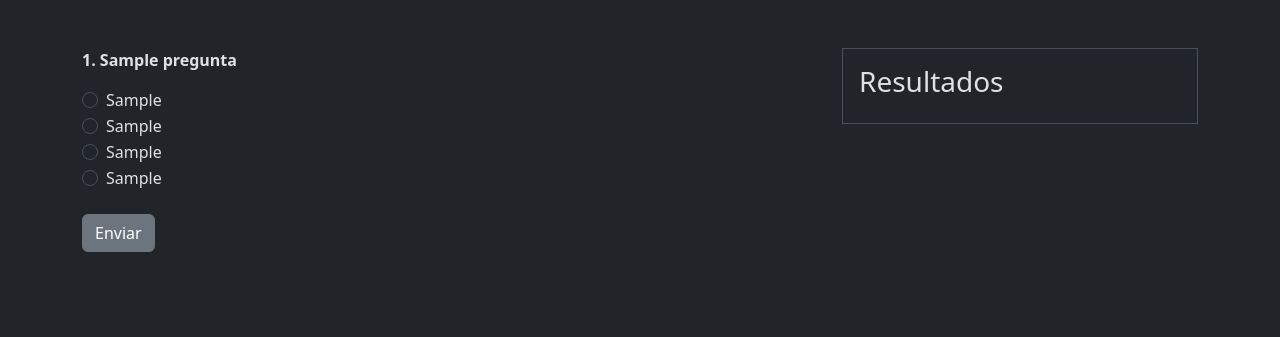
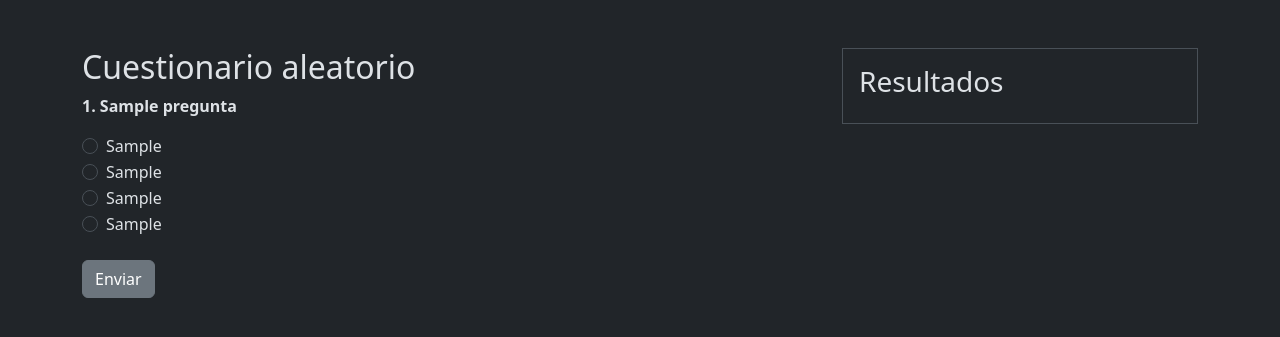
Before and after one commit to rnlagos/examenes, a Python web app: template app/templates/quiz.html in a window 1280 px wide. Shown: the top 337 px of the page. Run offline with Jinja, Linux system fonts and the light colour scheme; the template is opened without the code that fills it: most values are stand-ins (such as "Sample title", 1, 10 or a date in 2020).

Commit message:
quiz.html

```diff
--- a/app/templates/quiz.html
+++ b/app/templates/quiz.html
@@ -11,6 +11,7 @@
 <div class="container">
     <div class="row">
         <div class="col-md-8">
+            <h2>Cuestionario aleatorio</h2>
             <!-- Formulario del cuestionario -->
             <form id="quiz-form">
                 {% for pregunta in preguntas %}
```
